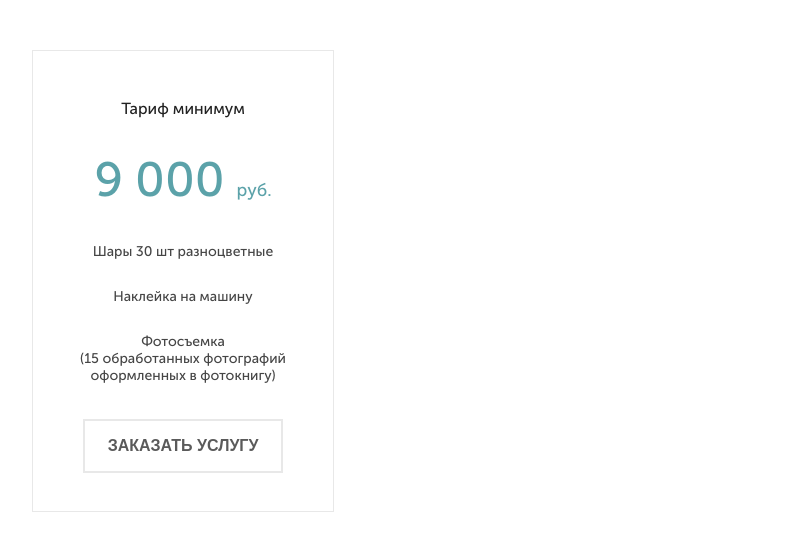
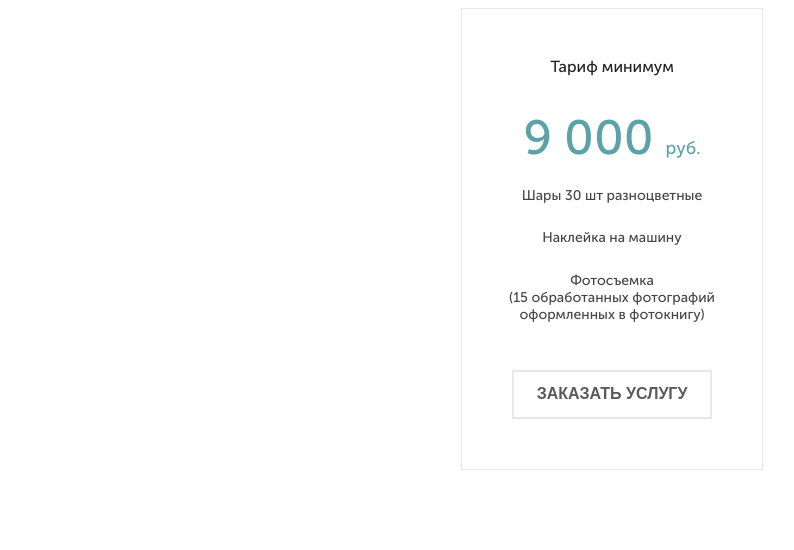
Before and after one commit to Belaz4x4/FrontendProjects, a plain HTML site: page lessons/lesson_6/lesson_6.html in a window 1280 px wide. Shown: the whole page, without its empty margins (28-822 px from the left). Drawn offline with Linux system fonts and the light colour scheme.

Commit message:
[upd] lesson_6 css

```diff
--- a/lessons/lesson_6/style.css
+++ b/lessons/lesson_6/style.css
@@ -8,17 +8,17 @@ html {
     width: 302px;
     height: 462px;
     border: 1px solid #e8e8e8;
-    margin: 50px 52px;
+    margin: auto;
     display: flex;
     flex-direction: column;
-    /* padding: 50px; */
+    padding: 50px 37px;
 }
 
 .head {
     font-size: 16px;
     text-align: center;
     color: #212121;
-    margin-top: 50px;
+    margin-top: 0px;
 
 }
 
@@ -27,27 +27,24 @@ html {
     font-size: 18px;
     text-align: center;
     color: #5ba2a9;
-    /* margin-top: 35px; */
-
 }
 
 .big_number {
     font-size: 48px;
-
 }
 
 .content {
-    height: 150px;
     display: flex;
     flex-direction: column;
-/*
-    margin-top: 49px; */
+    height: 150px;
+    justify-content: space-between;
 }
 
 .position{
     font-size: 14px;
     text-align: center;
     color: #454545;
+    margin: 0px;
 }
 
 .order {
@@ -60,7 +57,9 @@ html {
     text-transform: uppercase;
     color: #5a5a5a;
     font-weight: 700;
-    margin: auto;
+    margin-top: 46px;
+    margin-left: auto;
+    margin-right: auto;
 }
 
 @font-face {
```
